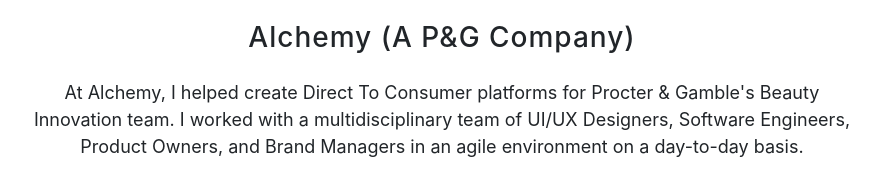
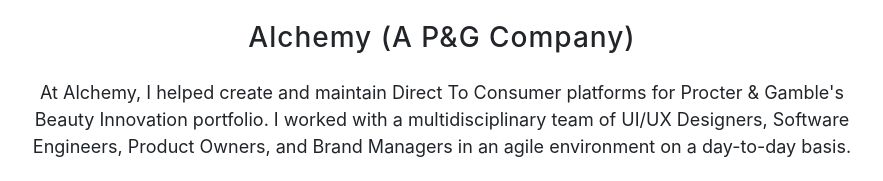
Before and after one commit to MostlyRice/JamesNguyen, a website with bundled scripts: page index.html in a window 1280 px wide. Shown: the part 1735-1916 px from the top of the page, without its empty margins (198-1081 px from the left). Built offline with nearby package versions, Linux system fonts and the light colour scheme; a web font is replaced by a local one.

Commit message:
changed up P&G description

```diff
--- a/index.html
+++ b/index.html
@@ -134,7 +134,7 @@
               <div class="container">
                 <a href="https://www.alchemy.codes"><img src="img/Alchemy2.png" class="img-fluid logo-img" alt="Alchemy Logo"></a>
                 <h3>Alchemy (A P&G Company)</h3>
-                <p class=" mb-0 my-4">At Alchemy, I helped create Direct To Consumer platforms for Procter & Gamble's Beauty Innovation team.
+                <p class=" mb-0 my-4">At Alchemy, I helped create and maintain Direct To Consumer platforms for Procter & Gamble's Beauty Innovation portfolio.
                   I worked with a multidisciplinary team of UI/UX Designers, Software Engineers, Product Owners, and Brand Managers in an agile environment
                   on a day-to-day basis.
                 </p>
```
